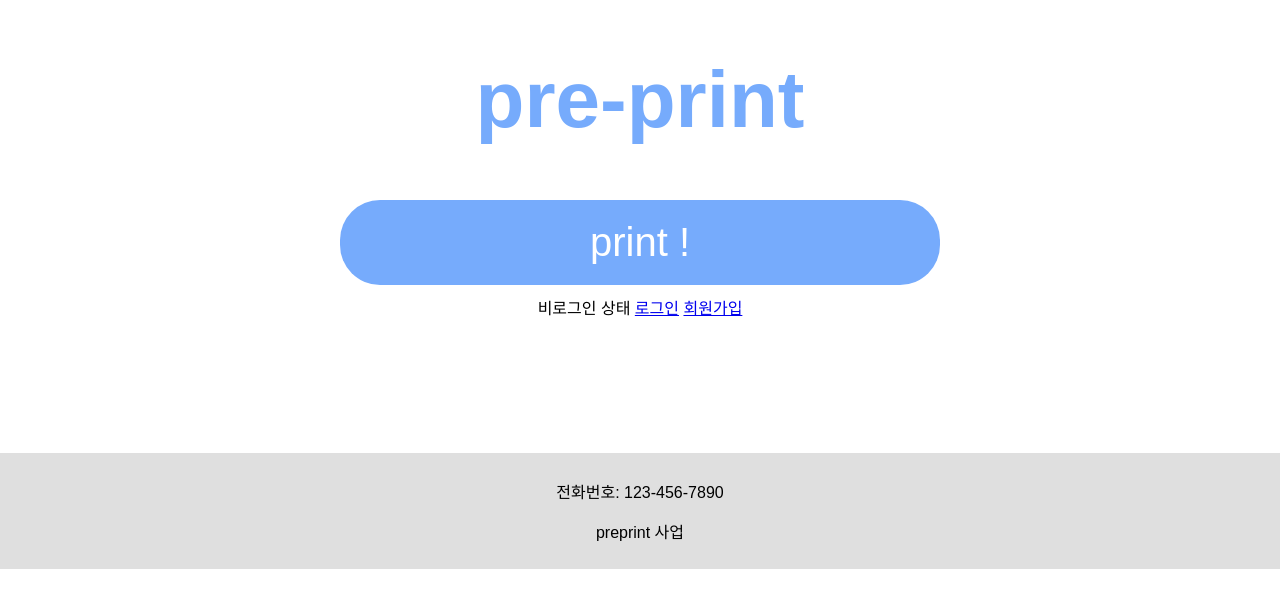
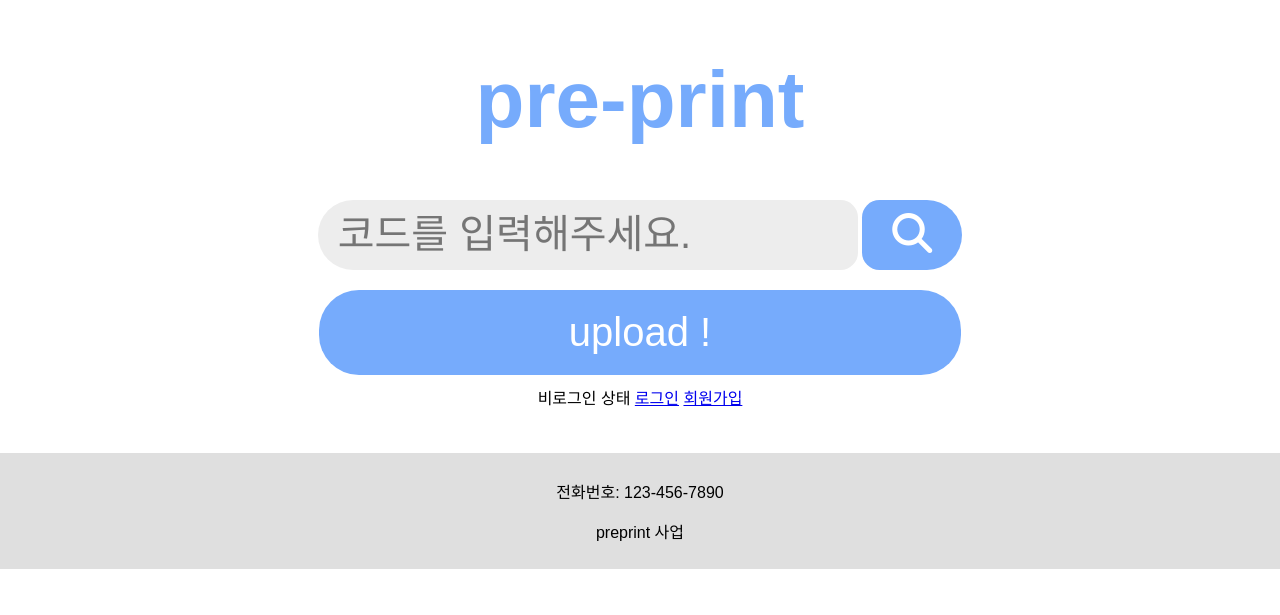
Before and after one commit to euntaek4187/preprint-cloud-service, a Django app: template templates/print_main.html in a window 1280 px wide. Shown: the part 231-846 px from the top of the page. Run offline with Django 4.2, Linux system fonts and the light colour scheme; the template is opened without the code that fills it, so the values that code supplies are empty.

Commit message:
feature_update

```diff
--- a/config/urls.py
+++ b/config/urls.py
@@ -9,6 +9,7 @@ urlpatterns = [
     path('admin/', admin.site.urls),
     path('', main, name="main"),
     path('upload/', upload, name="upload"),
+    path('detail/', detail, name="detail"),
     path('accounts/', include('accounts.urls')),
     path('preprint/', include('preprint.urls')),
 ]
--- a/static/css/style.css
+++ b/static/css/style.css
@@ -86,6 +86,31 @@ box-sizing: border-box;
     top: 150px;
 }
 
+.search-form-group {
+    margin-bottom: 20px;
+}
+.search-space{
+    background-color: #EDEDED;
+    padding: 10px 20px 10px 20px;
+    border-radius: 40px 20px 20px 40px;
+    border: none;
+    cursor: pointer;
+    font-size: 40px;
+    width: 500px;
+    height: 50px;
+}
+
+.search-submit-button {
+    background-color: #76abfc;
+    padding: 5px 20px 5px 20px;
+    border-radius: 20px 40px 40px 20px;
+    border: none;
+    cursor: pointer;
+    font-size: 40px;
+    color: white;
+    width: 100px;
+    height: 70px;
+}
 /* 프린트디테일 페이지 */
 .detail-form-group {
     display: flex;
@@ -135,7 +160,6 @@ box-sizing: border-box;
 .messages{
     position: relative;
     bottom: 90px;
-    text-decoration: none;
 }
 
 /* 결제 페이지 */
--- a/templates/main.html
+++ b/templates/main.html
@@ -7,6 +7,7 @@
     <title>{% block title %}{% endblock %} | pre-print</title>
     <link rel="stylesheet" href="{% static 'css/style.css' %}?after">
     <link rel="shortcut icon" type="image/x-icon" href="{% static 'img/logo.png' %}" />
+    <link rel="stylesheet" href="https://cdnjs.cloudflare.com/ajax/libs/font-awesome/6.2.0/css/all.min.css">
     {% block additional_head %}
     {% endblock %}
 </head>
--- a/templates/preprint/cloud_history.html
+++ b/templates/preprint/cloud_history.html
@@ -1,7 +1,7 @@
 
 {% extends 'main.html' %}
 {% load static %}
-{% block title %}결제내역{% endblock %}
+{% block title %}클라우드{% endblock %}
 
 {% block additional_head %}
 <link rel="stylesheet" href="{% static 'css/preprint.css' %}?after">
--- a/templates/print_main.html
+++ b/templates/print_main.html
@@ -5,8 +5,17 @@
 {% block content %}
 <div class="print-main">
   <h1 class="logo">pre-print</h1>
+  <form action="/detail/">
+    <div class="search-form-group">
+      <input class="search-space" type="text" name="cloud_code" placeholder="코드를 입력해주세요.">
+      <button class="search-submit-button" type="submit">
+        <i class="fa fa-search"></i>
+      </button>
+    </div>
+  </form>
+
   <form action="/upload/">
-    <button type="submit" class="print-start-button">print !</button>
+    <button type="submit" class="print-start-button">upload !</button>
   </form>
 
   <div class="authentication">
```
Also changed, not shown: preprint/views.py (+21 -0 lines), templates/print_detail.html (added, +32 -0 lines), templates/print_upload.html (line endings or trailing spaces).
